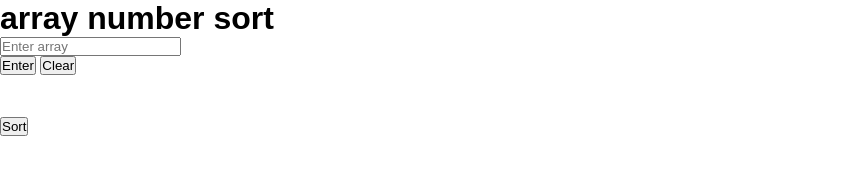
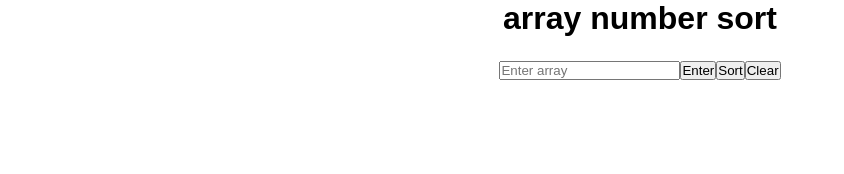
Before and after one commit to stevengarcia274/JS-Number-Sort, a plain HTML site: page index.html in a window 1280 px wide. Shown: the whole page, without its empty margins (0-844 px from the left). Drawn offline with Linux system fonts and the light colour scheme.

Commit message:
update comparision method and page layout

```diff
--- a/index.html
+++ b/index.html
@@ -25,15 +25,15 @@
       >
         Enter
       </button>
+      <button
+        type="button"
+        onclick="arrSort(document.getElementById('text-demo1').value)"
+      >
+        Sort
+      </button>
       <button type="button" onclick="clearInput()">Clear</button>
     </form>
     <div id="insert-here"></div>
-    <button
-      type="button"
-      onclick="arrSort(document.getElementById('text-demo1').value)"
-    >
-      Sort
-    </button>
 
     <script>
       let sampleArr = [6, 60, 2, 5, 98, 34];
--- a/numSort.js
+++ b/numSort.js
@@ -28,12 +28,6 @@ function clearInput(){
 function arrSort(inputToSrt){
    let sortedArr = inputToSrt.split(" ").filter(Boolean);
    document.getElementById("insert-here").innerHTML = arrItemsDisplay(sortedArr.sort(function (a, b){
-      if (a < b){
-         return -1;
-      }
-      if (b < a){
-         return 1;
-      }
-      return 0;
+      return a -b;
    }));
 }
--- a/styles.css
+++ b/styles.css
@@ -13,6 +13,11 @@
   justify-content: space-evenly;
 }
 
+h1 {
+  text-align: center;
+  margin-bottom: 24px;
+}
+
 #text-demo1 {
   display: block;
 }
@@ -20,5 +25,8 @@
 /* test comment */
 
 form {
+  display: flex;
+  align-items: center;
+  justify-content: center;
   margin-bottom: 42px;
 }
```
